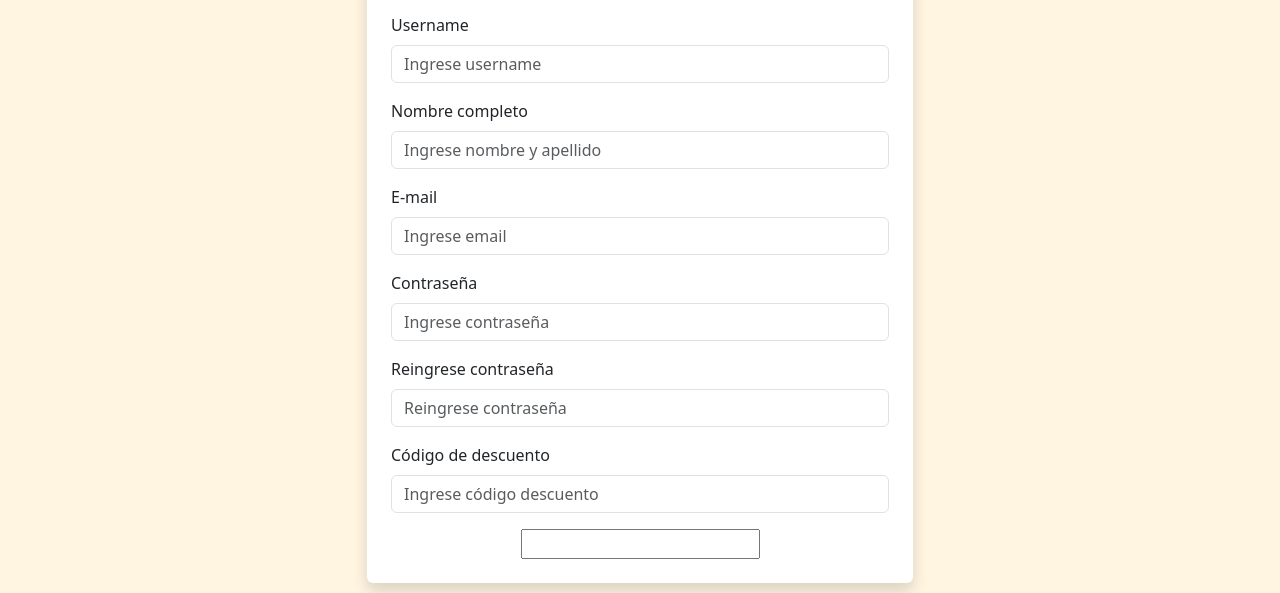
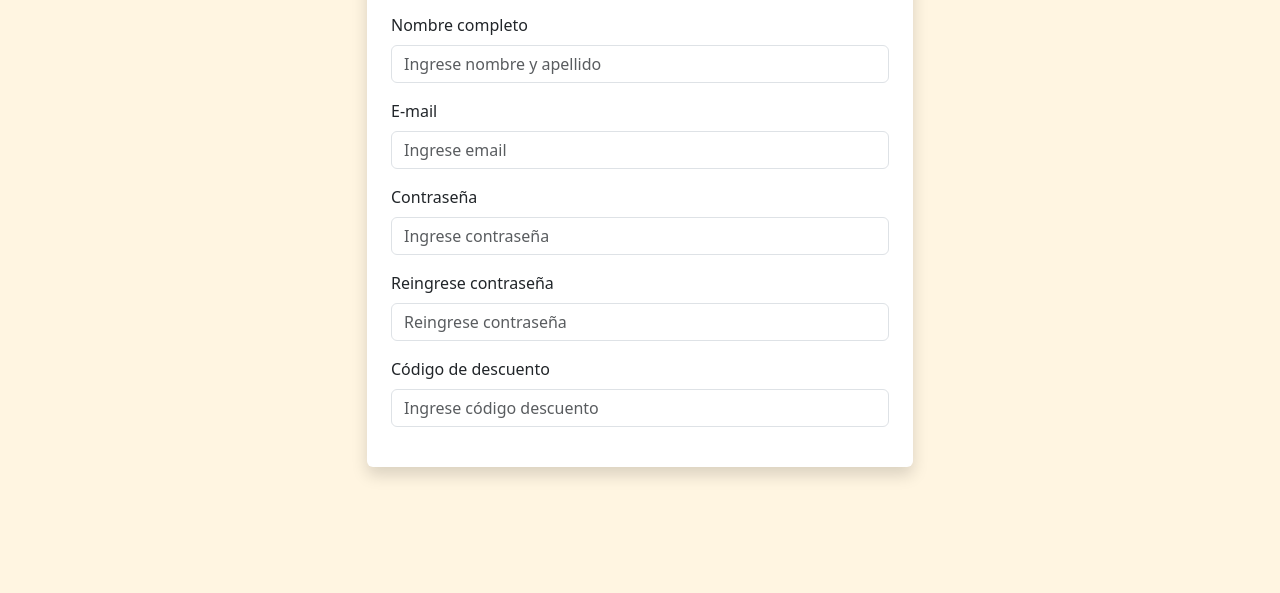
Before and after one commit to UnKapoO/MilSabores, a plain HTML site: page registro.html in a window 1280 px wide. Shown: the part 207-800 px from the top of the page. Drawn offline with nearby package versions, Linux system fonts and the light colour scheme.

Commit message:
Registro

```diff
--- a/registro.html
+++ b/registro.html
@@ -60,11 +60,6 @@
 
                     <form>
 
-                        <div class="mb-3 mt-3">
-                            <label for="rut" class="form-label">Username</label>
-                            <input type="text" class="form-control" id="username" placeholder="Ingrese username"
-                                name="username" required>
-                        </div>
 
                         <div class="mb-3 mt-3">
                             <label for="nombrecompleto" class="form-label">Nombre completo</label>
@@ -97,10 +92,6 @@
                                 name="cupon">
                         </div>
 
-                        <div class="mt-2 text-center">
-                            <input class=""
-
-                        </div>
 
 
                     </form>
```
